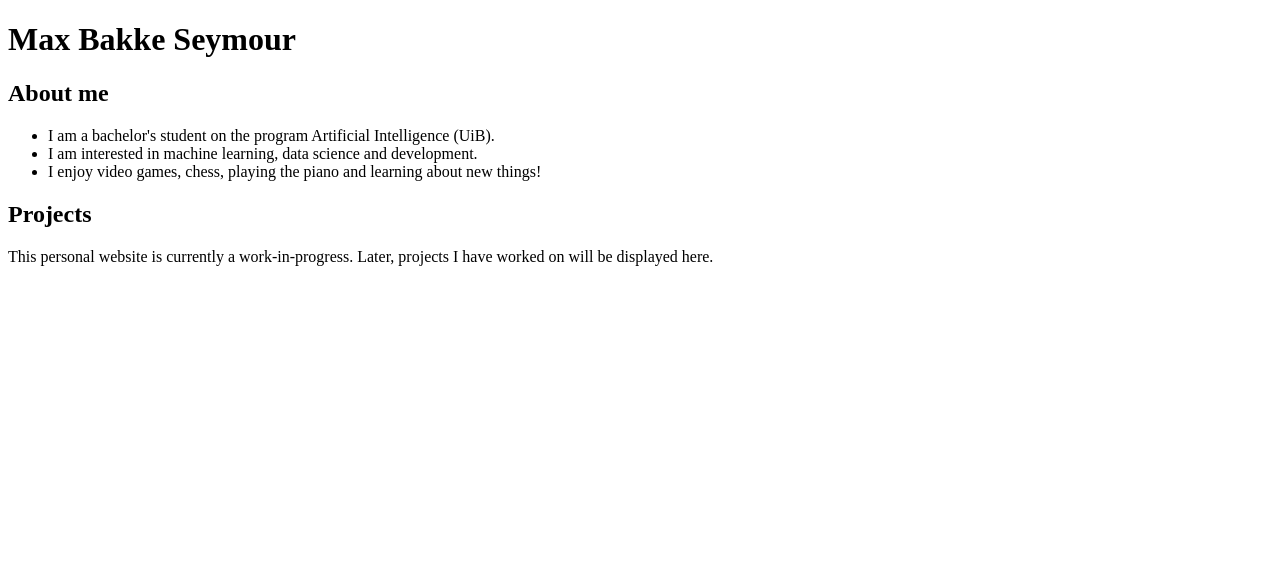
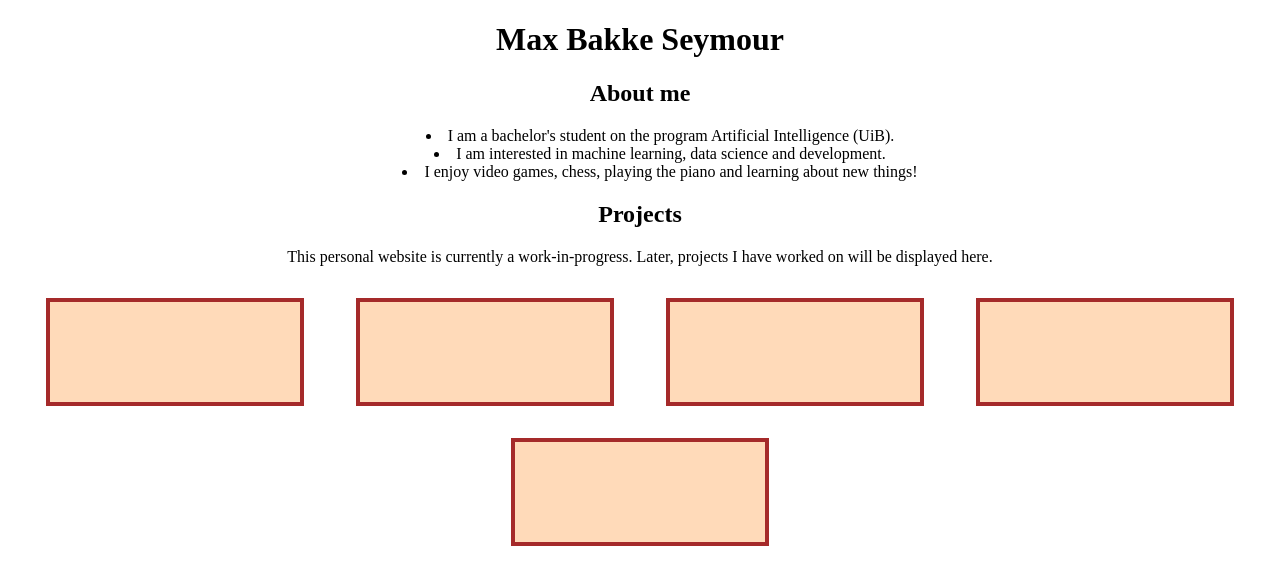
Before and after one commit to Maxitaxien/portfolioWebsite, a plain HTML site: page index.html in a window 1280 px wide. Drawn offline with Linux system fonts and the light colour scheme.

Commit message:
added basic css

```diff
--- a/index.html
+++ b/index.html
@@ -3,6 +3,7 @@
     <head>
         <meta charset="UTF-8">
         <title>Projects - Max Bakke Seymour</title>
+        <link rel="stylesheet" href="style.css">
     </head>
     <body>
         <h1>Max Bakke Seymour</h1>
@@ -18,5 +19,12 @@
         <p>
             This personal website is currently a work-in-progress. Later, projects I have worked on will be displayed here.
         </p>
+        <div class="container"> <!-- Flex practice - should be images / links-->
+            <div class="1"></div>
+            <div class="2"></div>
+            <div class="3"></div>
+            <div class="4"></div>
+            <div class="5"></div>
+        </div>
     </body>
 </html>
--- /dev/null
+++ b/style.css
@@ -0,0 +1,27 @@
+* {
+    text-align: center;
+}
+
+ul {
+    list-style-position: inside;
+    list-style-type: disc;
+}
+
+
+.container {
+    display: flex;
+    flex-direction: row;
+    margin: 12px;
+    flex-wrap: wrap;
+    justify-content: space-around;
+    align-items: center;
+}
+
+.container div {
+    background: peachpuff;
+    border: 4px solid brown;
+    height: 100px;
+    width: 250px;
+    margin: 16px;
+    /*flex: 1 1 auto;*/
+}
```
Also changed, not shown: hello_world.txt (deleted).
